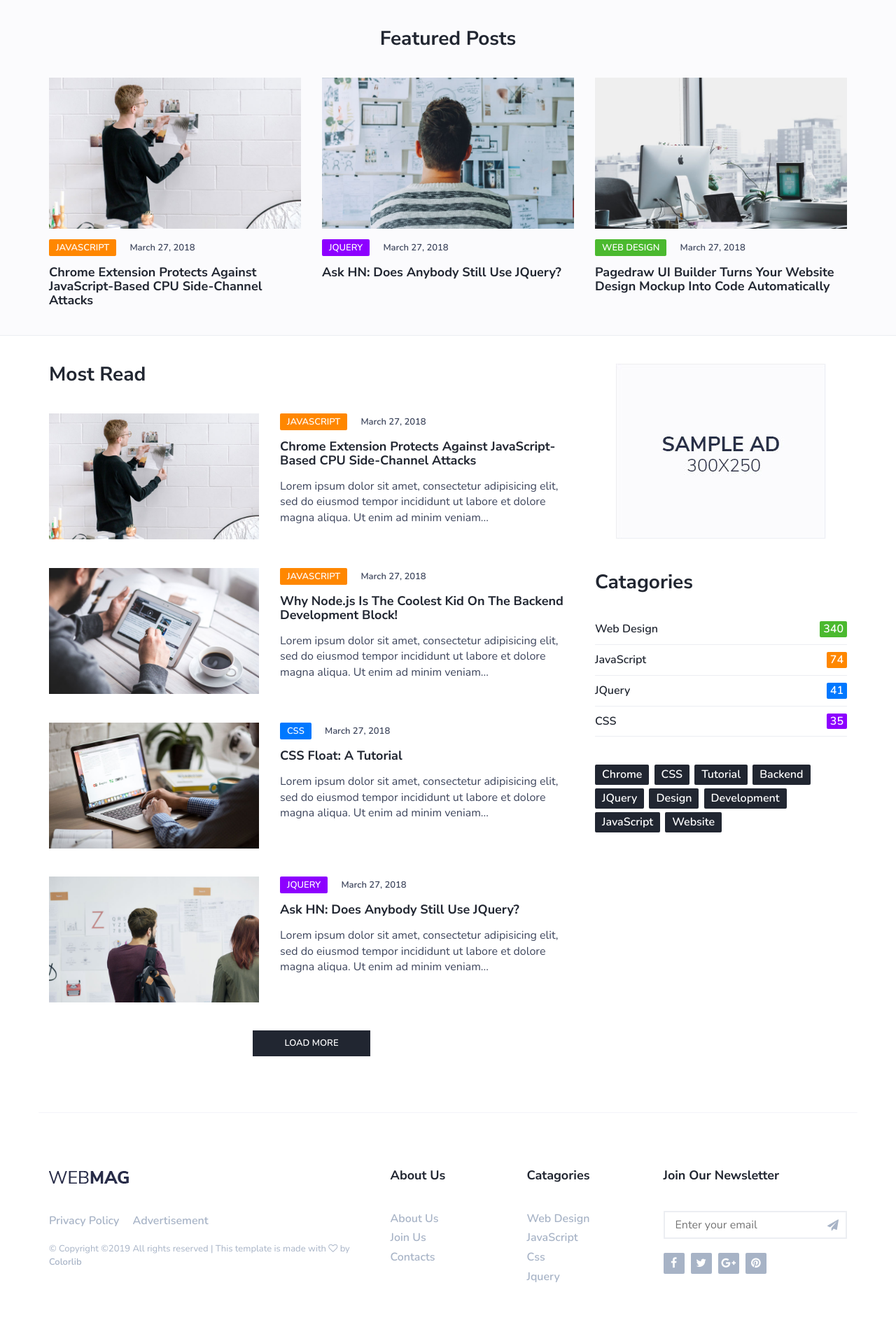
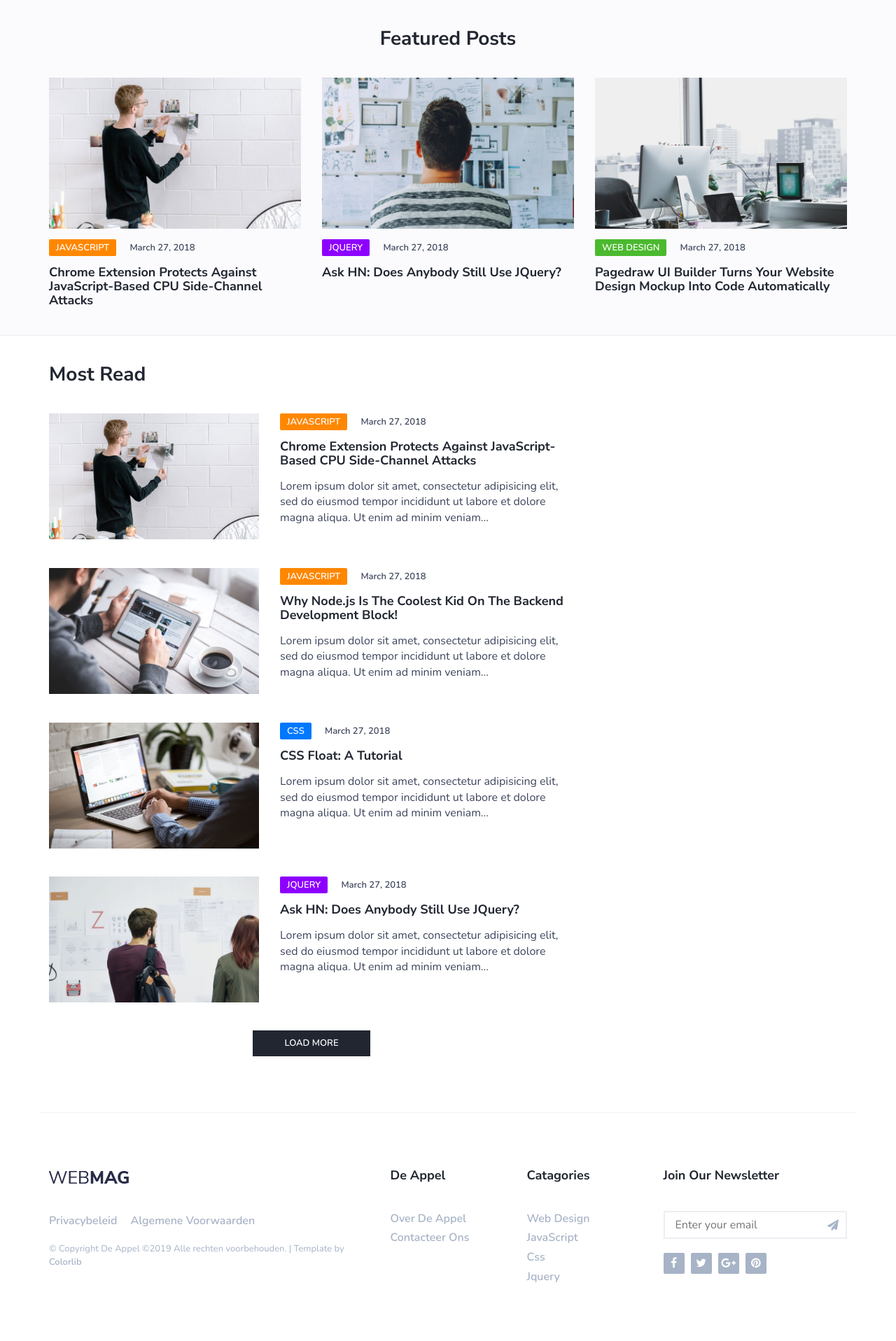
Before and after one commit to ComLarsic/ComLarsic.github.io, a Flask app: page / in a window 1280 px wide. Shown: the part 2846-4763 px from the top of the page at 70% size. Run offline with Flask 2, Linux system fonts and the light colour scheme.

Commit message:
FUUUUUCCKCKCKKKKKK

```diff
--- a/templates/home.html
+++ b/templates/home.html
@@ -449,13 +449,6 @@
 						</div>
 						<!-- /post widget -->
 
-						<!-- ad -->
-						<div class="aside-widget text-center">
-							<a href="#" style="display: inline-block;margin: auto;">
-								<img class="img-responsive" src="./assets/img/ad-1.jpg" alt="">
-							</a>
-						</div>
-						<!-- /ad -->
 					</div>
 				</div>
 				<!-- /row -->
@@ -613,16 +606,9 @@
 					</div>
 
 					<div class="col-md-4">
-						<!-- ad -->
-						<div class="aside-widget text-center">
-							<a href="#" style="display: inline-block;margin: auto;">
-								<img class="img-responsive" src="./assets/img/ad-1.jpg" alt="">
-							</a>
-						</div>
-						<!-- /ad -->
 
 						<!-- catagories -->
-						<div class="aside-widget">
+						<!-- <div class="aside-widget">
 							<div class="section-title">
 								<h2>Catagories</h2>
 							</div>
@@ -634,26 +620,8 @@
 									<li><a href="#" class="cat-3">CSS<span>35</span></a></li>
 								</ul>
 							</div>
-						</div>
+						</div> -->
 						<!-- /catagories -->
-
-						<!-- tags -->
-						<div class="aside-widget">
-							<div class="tags-widget">
-								<ul>
-									<li><a href="#">Chrome</a></li>
-									<li><a href="#">CSS</a></li>
-									<li><a href="#">Tutorial</a></li>
-									<li><a href="#">Backend</a></li>
-									<li><a href="#">JQuery</a></li>
-									<li><a href="#">Design</a></li>
-									<li><a href="#">Development</a></li>
-									<li><a href="#">JavaScript</a></li>
-									<li><a href="#">Website</a></li>
-								</ul>
-							</div>
-						</div>
-						<!-- /tags -->
 					</div>
 				</div>
 				<!-- /row -->
@@ -674,12 +642,12 @@
 								<a href="index.html" class="logo"><img src="./assets/img/logo.png" alt=""></a>
 							</div>
 							<ul class="footer-nav">
-								<li><a href="#">Privacy Policy</a></li>
-								<li><a href="#">Advertisement</a></li>
+								<li><a href="#">Privacybeleid</a></li>
+								<li><a href="#">Algemene Voorwaarden</a></li>
 							</ul>
 							<div class="footer-copyright">
 								<span>&copy; <!-- Link back to Colorlib can't be removed. Template is licensed under CC BY 3.0. -->
-Copyright &copy;<script>document.write(new Date().getFullYear());</script> All rights reserved | This template is made with <i class="fa fa-heart-o" aria-hidden="true"></i> by <a href="https://colorlib.com" target="_blank">Colorlib</a>
+Copyright De Appel &copy;<script>document.write(new Date().getFullYear());</script> Alle rechten voorbehouden. | Template by <a href="https://colorlib.com" target="_blank">Colorlib</a>
 <!-- Link back to Colorlib can't be removed. Template is licensed under CC BY 3.0. --></span>
 							</div>
 						</div>
@@ -689,11 +657,10 @@ Copyright &copy;<script>document.write(new Date().getFullYear());</script> All r
 						<div class="row">
 							<div class="col-md-6">
 								<div class="footer-widget">
-									<h3 class="footer-title">About Us</h3>
+									<h3 class="footer-title">De Appel</h3>
 									<ul class="footer-links">
-										<li><a href="about.html">About Us</a></li>
-										<li><a href="#">Join Us</a></li>
-										<li><a href="contact.html">Contacts</a></li>
+										<li><a href="about.html">Over De Appel</a></li>
+										<li><a href="contact.html">Contacteer Ons</a></li>
 									</ul>
 								</div>
 							</div>
```
Also changed, not shown: build/index.html (+8 -41 lines), index.html (+8 -41 lines).
